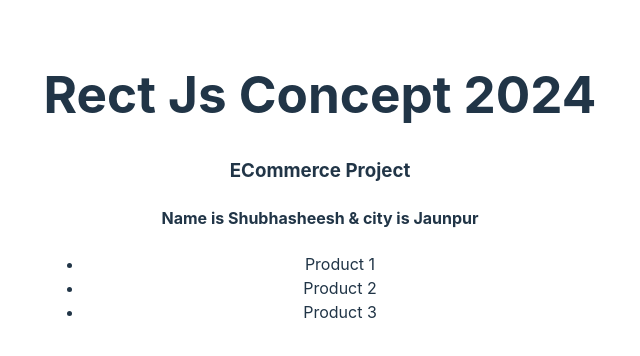
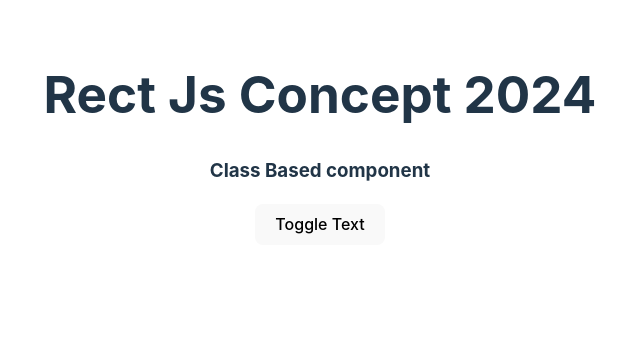
Before and after one commit to Sk-Shubhasheesh/React-Training-PSIT, a React (Vite) app: page / in a window 1280 px wide. Shown: the top 356 px of the page, without its empty margins (320-960 px from the left). Built offline with nearby package versions, Linux system fonts and the light colour scheme.

Commit message:
State in ClassBased Component

```diff
--- a/src/App.jsx
+++ b/src/App.jsx
@@ -11,13 +11,17 @@ function App() {
 
   return (
     <div>
+
+
       <h1>Rect Js Concept 2024</h1>
-      {/* <ClassBasedComponent />
-      <FunctionalComponent /> */}
+      <ClassBasedComponent />
+      {/* <FunctionalComponent />  */}
 
       {/* Nexted Component Example - App -> product list -> product item -> button component
  */}
-      <ProductList ListofProduct={dummmyProductData} name="Shubhasheesh" city="Jaunpur" />
+      {/* {<ProductList ListofProduct={dummmyProductData} name="Shubhasheesh" city="Jaunpur" />} */}
+
+
     </div>
   )
 
--- a/src/components/class-based-component.jsx
+++ b/src/components/class-based-component.jsx
@@ -1,9 +1,23 @@
 import { Component } from "react";
 
 class ClassBasedComponent extends Component{
+    // State
+    state = {
+        showText : false
+    }
+
+    handleClick = ()=>{
+        console.log("button clicked");
+
+    }
+
     render(){
+        // access the state
+        console.log(this.state);
+
         return <div>
             <h3>Class Based component</h3>
+            <button onClick={this.handleClick}>Toggle Text</button>
         </div>
     }
 }
--- a/src/components/products/index.jsx
+++ b/src/components/products/index.jsx
@@ -14,6 +14,8 @@ function ProductList(props) {
     // we will directly destructure is props function ProductList({name, city}) { }
     const { name, city, ListofProduct } = props;
     const renderTextBlock = flag ? <h4>Name is {name} & city is {city}</h4> : <h4>Hello World</h4>
+
+
 
     return (
         <div>
```
